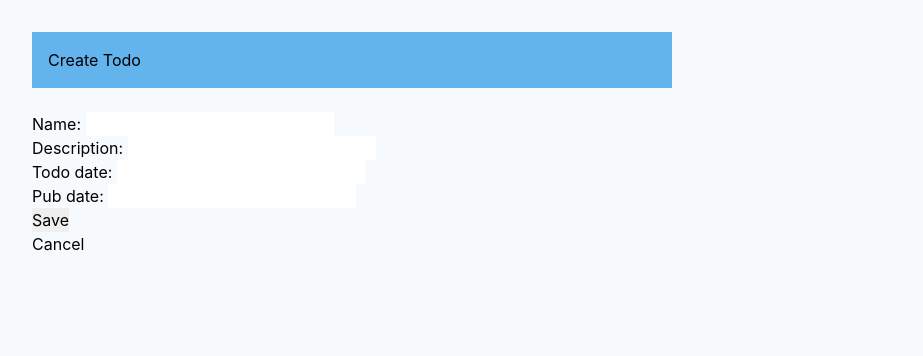
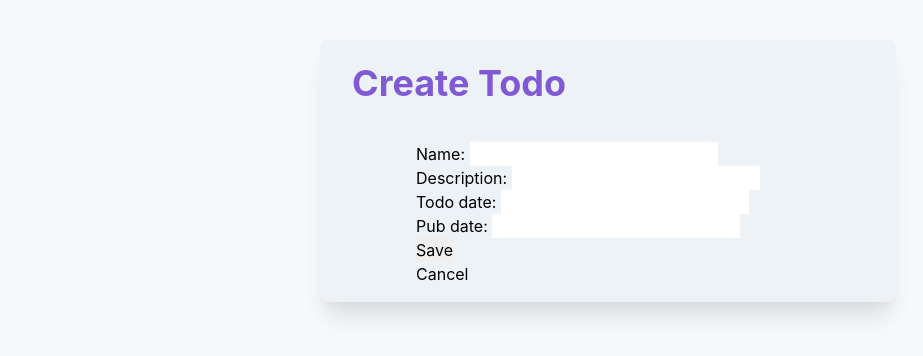
Before and after one commit to Jordan-Rob/Django-ToDo, a Django app: page /TodoApp/Todos/create/ in a window 1280 px wide. Shown: the top 356 px of the page, without its empty margins (32-955 px from the left). Run offline with Django 3.2, Linux system fonts and the light colour scheme.

Commit message:
create template styling

```diff
--- a/ToDo/templates/ToDo/todo_create.html
+++ b/ToDo/templates/ToDo/todo_create.html
@@ -1,7 +1,9 @@
 {% extends 'base.html' %} {% block content %}
-<div>
+<div
+  class="  max-w-xl mx-auto my-10 bg-gray-200 py-4 px-8 font-sans rounded-lg shadow-xl"
+>
   <div>
-    <h1 class="bg-blue-400 w-1/2 mt-8 ml-16 p-4 ">Create Todo</h1>
+    <h1 class="text-4xl text-purple-600 font-bold  mb-2 ">Create Todo</h1>
     <form class=" w-34 pt-6 px-16" method="POST">
       {% csrf_token %}
       <p class="bg-blue-900">{{ form.as_p }}</p>
```
